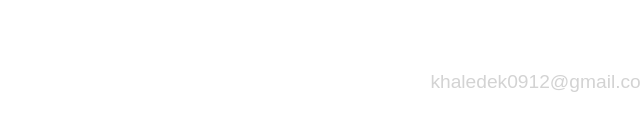
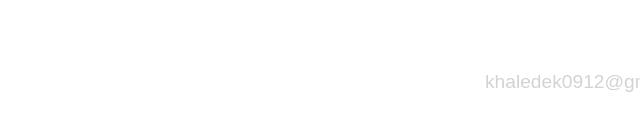
Before and after one commit to khaledEK/pt, a plain HTML site: page index.html in a window 1280 px wide. Shown: the part 553-684 px from the top of the page, 640-1280 px from the left. Drawn offline with Linux system fonts and the light colour scheme.

Commit message:
Update index.html

```diff
--- a/index.html
+++ b/index.html
@@ -27,7 +27,7 @@
 
         </section>
 
-        <input type="text" value="khaledek0912@gmail.com" onmousedown="return false" style="float: right; margin-right: 4%; font-family: arial;  background-color: white; border: none; color: lightgrey; font-size: 120%; margin-top: 20.7%">
+        <input type="text" value="khaledek0912@gmail.com" onmousedown="return false" style="float: right; font-family: arial;  background-color: white; border: none; color: lightgrey; font-size: 120%; margin-top: 20.7%">
 
         </div>
 
```
